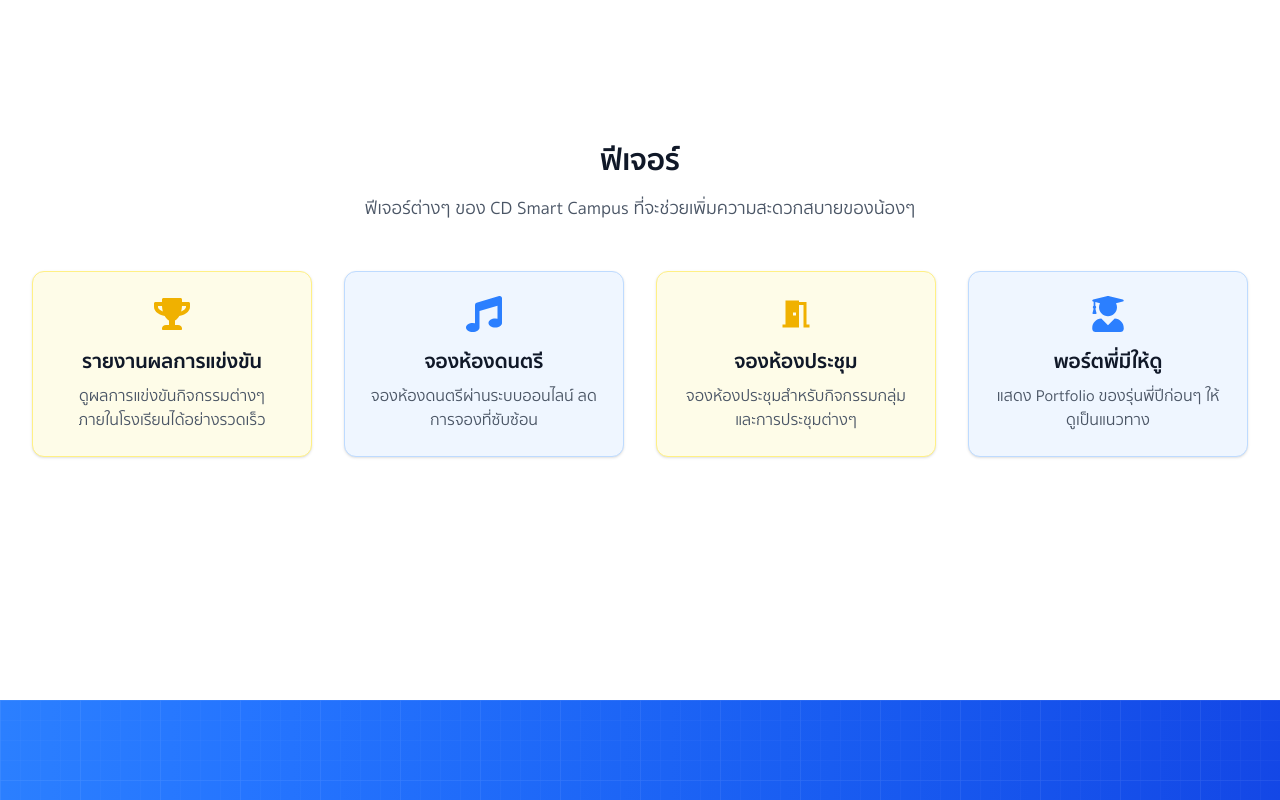
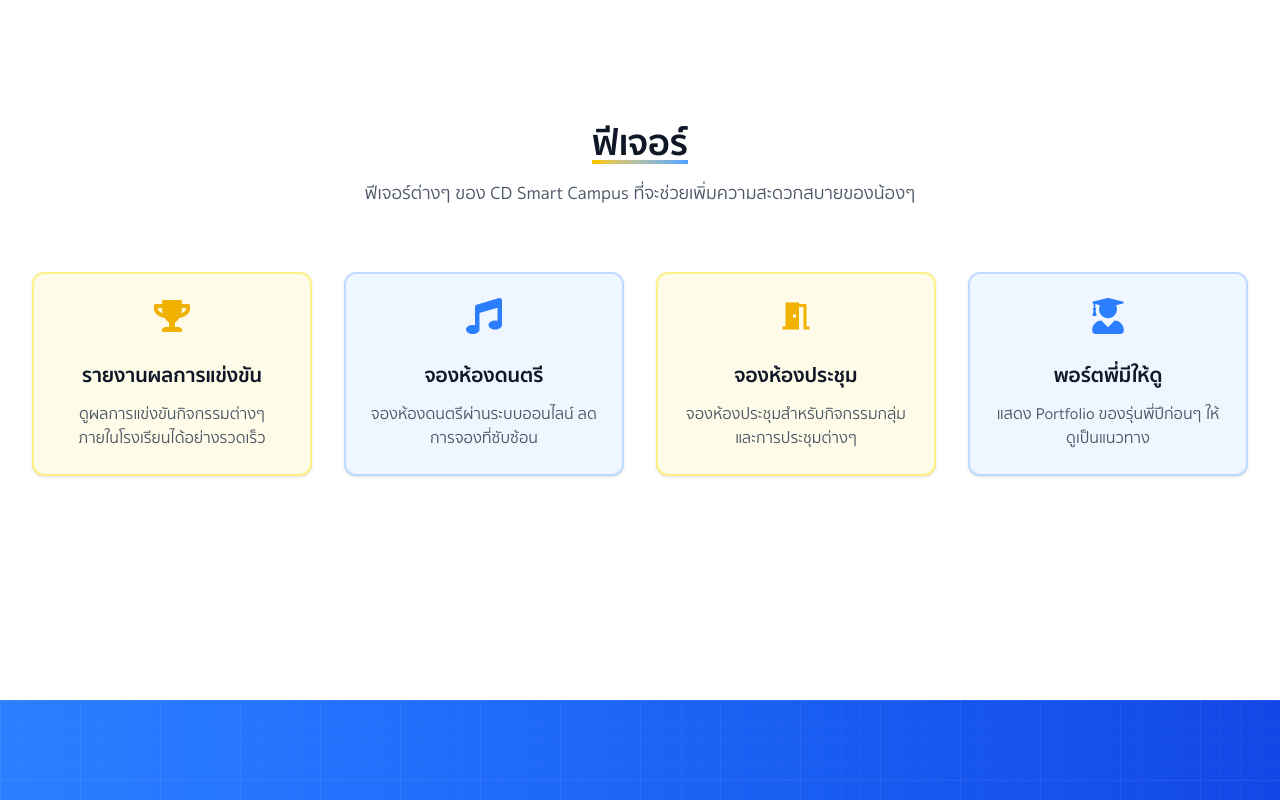
Before and after one commit to LoveMig6334/cdsc, a Next.js app: page /home in a window 1280 px wide. Shown: the part 900-1700 px from the top of the page. Built offline with nearby package versions, Linux system fonts and the light colour scheme.

Commit message:
extract footer

```diff
--- /dev/null
+++ b/app/components/UI/Footer.tsx
@@ -0,0 +1,9 @@
+export default function Footer() {
+    return (
+        <footer className="bg-gray-900 text-white py-8">
+          <div className="border-t border-gray-800  sm:mt-8 pt-6 text-center">
+            <p className="text-gray-400">&copy; {new Date().getFullYear()} CD Smart Campus. สงวนลิขสิทธิ์</p>
+          </div>
+      </footer>
+    );
+};
--- a/app/home/page.tsx
+++ b/app/home/page.tsx
@@ -7,7 +7,7 @@ import { FaSignInAlt, FaBars } from 'react-icons/fa';
 import { Hero } from './sections/hero';
 import { Features } from './sections/features';
 import { Login } from './sections/login';
-
+import Footer from '@/app/components/UI/Footer';
 
 export default function Home() {
   const [mobileMenuOpen, setMobileMenuOpen] = useState(false);
@@ -129,17 +129,15 @@ export default function Home() {
         )}
       </nav>
 
+      {/* Main Content */}
       <Hero />
       <Features />
       <Login />
 
 
       {/* Footer */}
-      <footer className="bg-gray-900 text-white py-8">
-          <div className="border-t border-gray-800 mt-6 sm:mt-8 pt-6 text-center">
-            <p className="text-gray-400">&copy; {new Date().getFullYear()} CD Smart Campus. สงวนลิขสิทธิ์</p>
-          </div>
-      </footer>
+      <Footer />
+
     </div>
   );
 }
--- a/app/home/sections/features/index.tsx
+++ b/app/home/sections/features/index.tsx
@@ -2,7 +2,6 @@
 import { motion } from 'framer-motion';
 import { FaTrophy, FaMusic, FaUserGraduate } from 'react-icons/fa';
 import { MdMeetingRoom } from "react-icons/md";
-
 
 const containerVariants = {
   hidden: { opacity: 0 },
@@ -10,50 +9,86 @@ const containerVariants = {
     opacity: 1,
     transition: {
       delayChildren: 0.3,
-      staggerChildren: 0.2
+      staggerChildren: 0.3
     }
   }
 };
 
 const itemVariants = {
-  hidden: { y: 20, opacity: 0 },
+  hidden: { y: 50, opacity: 0, scale: 0.8 },
   visible: {
     y: 0,
     opacity: 1,
-    transition: { duration: 0.5 }
+    scale: 1,
+    transition: {
+      type: "spring",
+      stiffness: 100,
+      duration: 0.7
+    }
+  }
+};
+
+// Floating animation for icons
+const iconVariants = {
+  hover: {
+    y: [-5, 5],
+    transition: {
+      y: {
+        repeat: Infinity,
+        repeatType: "reverse",
+        duration: 1.5
+      }
+    }
+  }
+};
+
+// Shine effect animation
+const shineVariants = {
+  initial: { x: '-100%', opacity: 0 },
+  animate: {
+    x: '100%',
+    opacity: 0.7,
+    transition: {
+      repeat: Infinity,
+      repeatDelay: 3,
+      duration: 1.5
+    }
   }
 };
 
 export const Features = () => {
-
     const features = [
         {
           id: 1,
           title: 'รายงานผลการแข่งขัน',
           description: 'ดูผลการแข่งขันกิจกรรมต่างๆ ภายในโรงเรียนได้อย่างรวดเร็ว',
           icon: <FaTrophy className="text-yellow-500 text-4xl mb-4" />,
-          color: 'bg-yellow-50 border-yellow-200'
+          color: 'bg-yellow-50 border-yellow-200',
+          brightColor: 'from-yellow-300 to-yellow-100'
         },
         {
           id: 2,
           title: 'จองห้องดนตรี',
           description: 'จองห้องดนตรีผ่านระบบออนไลน์ ลดการจองที่ซับซ้อน',
           icon: <FaMusic className="text-blue-500 text-4xl mb-4" />,
-          color: 'bg-blue-50 border-blue-200'
+          color: 'bg-blue-50 border-blue-200',
+          brightColor: 'from-blue-300 to-blue-100'
         },
         {
           id: 3,
           title: 'จองห้องประชุม',
           description: 'จองห้องประชุมสำหรับกิจกรรมกลุ่มและการประชุมต่างๆ',
           icon: <MdMeetingRoom className="text-yellow-500 text-4xl mb-4" />,
-          color: 'bg-yellow-50 border-yellow-200'
+          color: 'bg-yellow-50 border-yellow-200',
+          brightColor: 'from-yellow-300 to-yellow-100'
         },
         {
           id: 4,
           title: 'พอร์ตพี่มีให้ดู',
           description: 'แสดง Portfolio ของรุ่นพี่ปีก่อนๆ ให้ดูเป็นแนวทาง',
           icon: <FaUserGraduate className="text-blue-500 text-4xl mb-4" />,
-          color: 'bg-blue-50 border-blue-200'
+          color: 'bg-blue-50 border-blue-200',
+          brightColor: 'from-blue-300 to-blue-100'
         }
     ];
 
@@ -61,35 +96,74 @@ export const Features = () => {
         <>
         <section className="min-h-screen flex items-center justify-center relative overflow-hidden py-12 sm:py-16 bg-white" id='features'>
           <div className="max-w-7xl mx-auto px-4 sm:px-6 lg:px-8">
-
             <motion.div
-            className="text-center mb-8 sm:mb-12"
-            initial="hidden"
-            whileInView="visible"
+              className="text-center mb-12 sm:mb-16"
+              initial={{ opacity: 0, y: -20 }}
+              whileInView={{ opacity: 1, y: 0 }}
               viewport={{ once: true }}
-            variants={itemVariants}
+              transition={{ duration: 0.8 }}
             >
-            <h2 className="text-2xl sm:text-3xl font-bold text-gray-900">ฟีเจอร์</h2>
+              <h2 className="text-3xl sm:text-4xl font-bold text-gray-900 relative inline-block">
+                ฟีเจอร์
+                <motion.span
+                  className="absolute bottom-0 left-0 h-1 bg-gradient-to-r from-yellow-400 to-blue-400 w-full"
+                  initial={{ width: 0 }}
+                  whileInView={{ width: "100%" }}
+                  viewport={{ once: true }}
+                  transition={{ delay: 0.5, duration: 0.8 }}
+                />
+              </h2>
               <p className="mt-4 text-base sm:text-lg text-gray-600">ฟีเจอร์ต่างๆ ของ CD Smart Campus ที่จะช่วยเพิ่มความสะดวกสบายของน้องๆ</p>
             </motion.div>
 
             <motion.div
-            className="grid grid-cols-1 sm:grid-cols-2 lg:grid-cols-4 gap-6 sm:gap-8"
+              className="grid grid-cols-1 sm:grid-cols-2 lg:grid-cols-4 gap-8"
               variants={containerVariants}
               initial="hidden"
               whileInView="visible"
-            viewport={{ once: true }}
+              viewport={{ once: true, margin: "-100px" }}
             >
-            {features.map((feature) => (
+              {features.map((feature, index) => (
                 <motion.div
                   key={feature.id}
-                className={`${feature.color} border p-4 sm:p-6 rounded-xl shadow-sm hover:shadow-md transition duration-300 flex flex-col items-center text-center`}
+                  className={`${feature.color} border-2 p-6 rounded-xl shadow-sm hover:shadow-lg transition-all duration-300 flex flex-col items-center text-center relative overflow-hidden group`}
                   variants={itemVariants}
-                whileHover={{ y: -5, transition: { duration: 1 } }}
+                  whileHover={{
+                    y: -10,
+                    boxShadow: "0 15px 30px rgba(0,0,0,0.1)",
+                    transition: { duration: 0.3 }
+                  }}
+                >
+                  {/* Shine effect overlay */}
+                  <motion.div
+                    className="absolute inset-0 w-full h-full bg-gradient-to-r from-transparent via-white to-transparent opacity-0 group-hover:opacity-30"
+                    variants={shineVariants}
+                    initial="initial"
+                    animate="animate"
+                  />
+
+                  {/* Background color transition on hover */}
+                  <div className={`absolute inset-0 bg-gradient-to-br ${feature.brightColor} opacity-0 group-hover:opacity-20 transition-opacity duration-500`} />
+
+                  {/* Icon with floating animation */}
+                  <motion.div
+                    variants={iconVariants}
+                    whileHover="hover"
                   >
                     {feature.icon}
-                <h3 className="text-lg sm:text-xl font-semibold text-gray-900">{feature.title}</h3>
-                <p className="mt-2 text-sm sm:text-base text-gray-600">{feature.description}</p>
+                  </motion.div>
+
+                  <h3 className="text-xl font-bold text-gray-900 my-3">{feature.title}</h3>
+                  <p className="text-gray-600">{feature.description}</p>
+
+                  {/* Button that appears on hover */}
+                  {/* <motion.button
+                    className="mt-4 px-4 py-2 bg-white text-gray-800 rounded-full border border-gray-300 text-sm opacity-0 group-hover:opacity-100 transition-opacity duration-300"
+                    initial={{ y: 20 }}
+                    whileHover={{ scale: 1.05 }}
+                  >
+                    ดูเพิ่มเติม
+                  </motion.button> */}
                 </motion.div>
               ))}
             </motion.div>
--- a/app/home/sections/login/index.tsx
+++ b/app/home/sections/login/index.tsx
@@ -7,6 +7,7 @@ export const Login = () => {
     const router = useRouter();
     return (
         <section className="min-h-screen flex items-center justify-center sm:py-24 bg-gradient-to-r from-blue-500 to-blue-700 relative overflow-hidden" id='login'>
+
         <div className="absolute inset-0 opacity-10">
           <svg width="100%" height="100%" xmlns="http://www.w3.org/2000/svg">
             <defs>
@@ -21,18 +22,15 @@ export const Login = () => {
             <rect width="100%" height="100%" fill="url(#grid)" />
           </svg>
         </div>
+
+
         <div className="max-w-7xl mx-auto px-4 sm:px-6 lg:px-8 relative z-10">
-          <motion.div
-            className="text-center"
-            initial={{ opacity: 0, y: 20 }}
-            whileInView={{ opacity: 1, y: 0 }}
-            viewport={{ once: true }}
-          >
+          <div className="text-center">
             <motion.h2
             className="text-2xl sm:text-3xl font-extrabold text-white"
             initial={{ opacity: 0, y: 50 }}
             whileInView={{ opacity: 1, y: 0 }}
-            transition={{ duration: 1, delay : 0.75, ease: "easeOut"}}>
+            transition={{ duration: 1, delay : 0.5, ease: "easeOut"}}>
             Login เพื่อใช้งาน
             </motion.h2>
 
@@ -40,9 +38,8 @@ export const Login = () => {
             className="mt-4 text-base sm:text-lg md:text-xl text-blue-100"
             initial={{ opacity: 0, y: 50 }}
             whileInView={{ opacity: 1, y: 0 }}
-            transition={{ duration: 1, delay : 0.5, ease: "easeOut"}}>
-
-                ลงชื่อเข้าใช้ด้วยบัญชี Gmail @chitraladaschool.ac.th
+            transition={{ duration: 1, delay : 0.75, ease: "easeOut"}}>
+            ลงชื่อเข้าใช้ด้วยบัญชี Gmail @chitraladaschool.ac.th
             </motion.p>
 
             <div className="mt-6 sm:mt-8 flex justify-center">
@@ -51,7 +48,7 @@ export const Login = () => {
                 className="px-6 font-bold sm:px-8 py-2 sm:py-3 bg-yellow-500 text-white rounded-lg shadow-lg hover:bg-yellow-600 transition duration-300 flex items-center"
                 initial={{ opacity: 0, y: 50 }}
                 whileInView={{ opacity: 1, y: 0 }}
-                transition={{ duration: 1, delay : 0.5, ease: "easeOut"}}
+                transition={{ duration: 1, delay : 1, ease: "easeOut"}}
                 whileHover={{ scale: 1 }}
                 whileTap={{ scale: 0.95 }}
               >
@@ -62,8 +59,10 @@ export const Login = () => {
                 เข้าสู่ระบบด้วย Gmail
               </motion.button>
             </div>
-          </motion.div>
+
+          </div>
         </div>
+
       </section>
     );
 };
```
Lines whose indentation alone changed are shown as unchanged.
